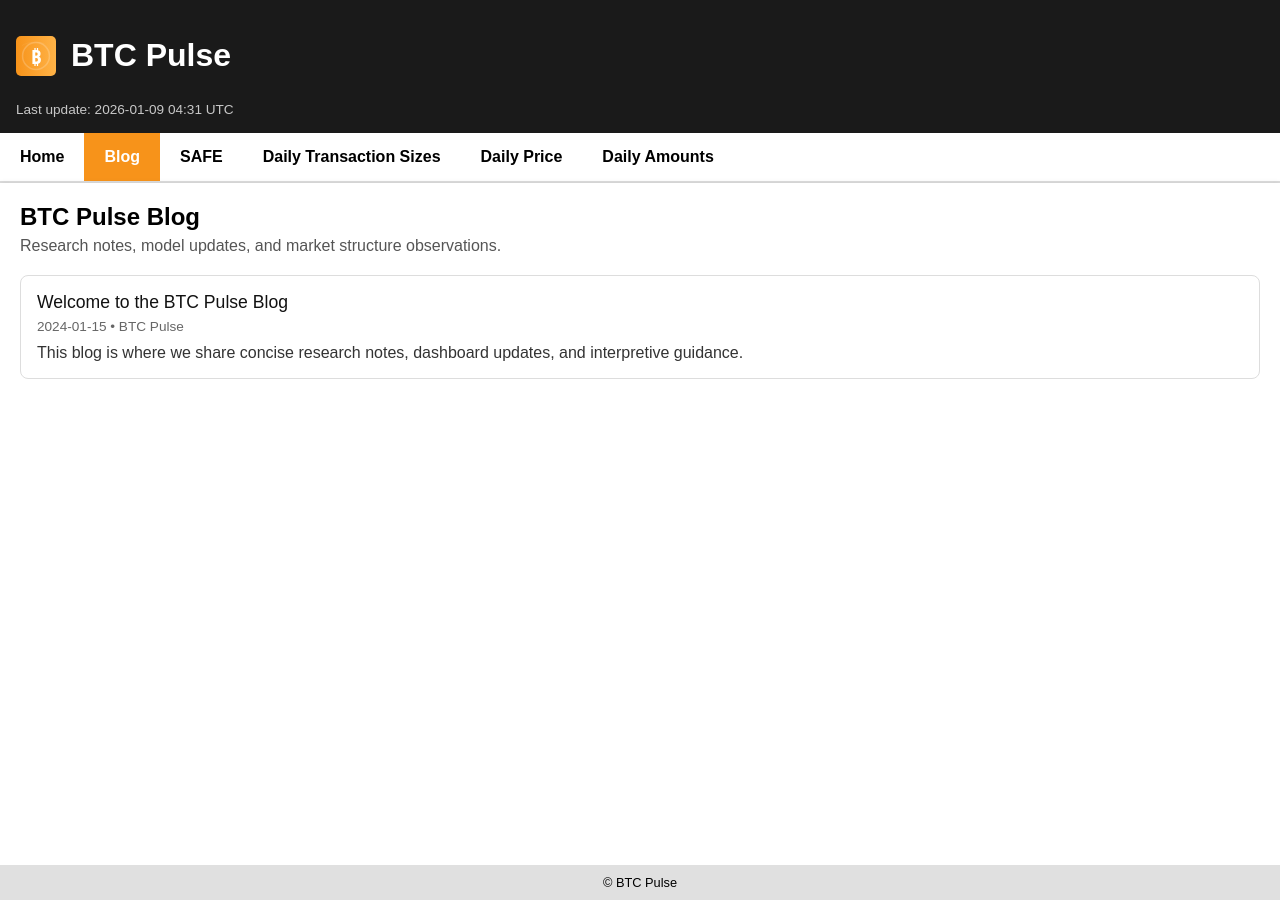
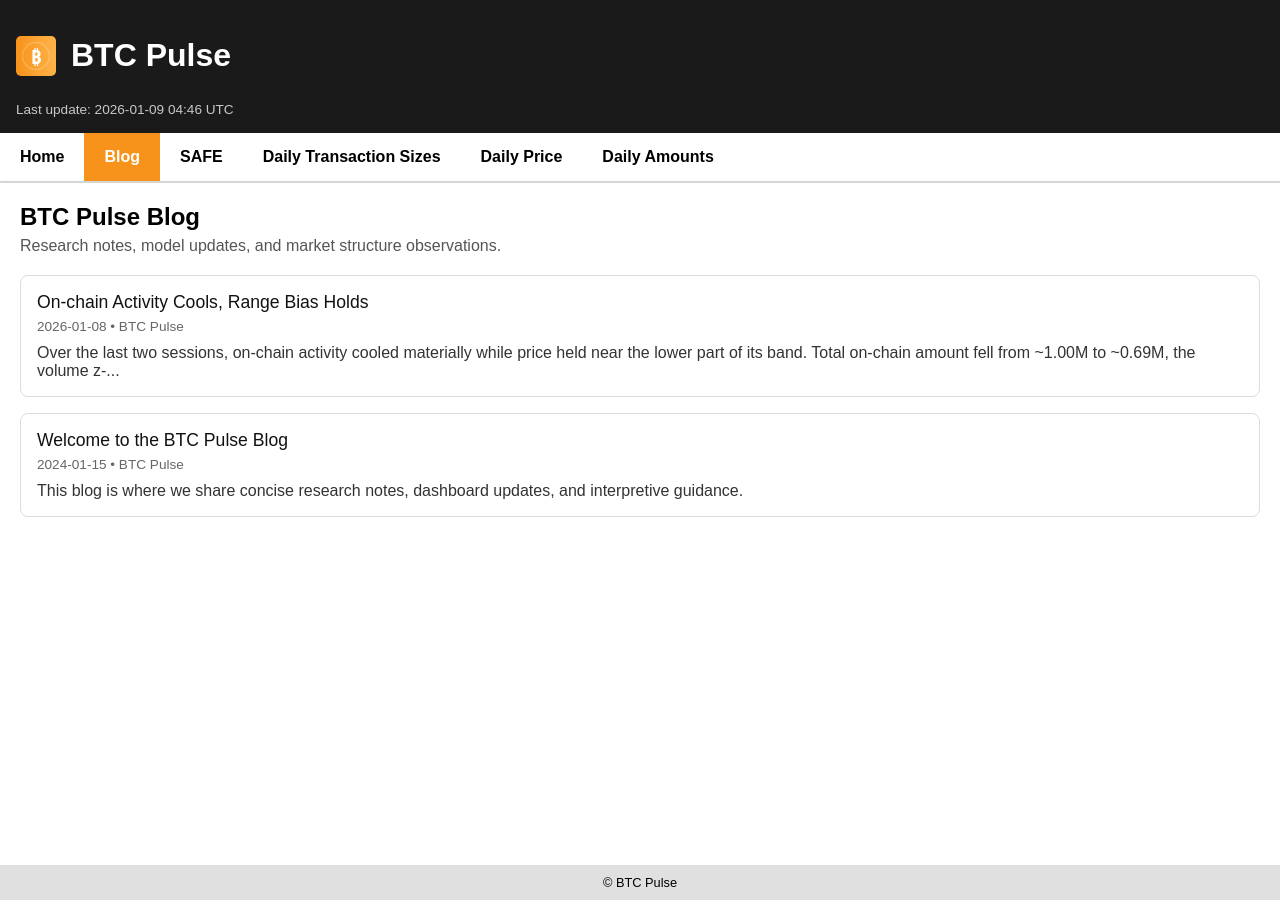
Before and after one commit to MihaiPopescu1985/bitcoin-charts, a Jekyll site: the page built from blog/index.md, in a window 1280 px wide. Built offline with Jekyll 4.4.1, drawn with Linux system fonts in a browser that asks for light colours; some of the changed lines change nothing that is shown.

Commit message:
blog post

```diff
--- a/_data/last_update.json
+++ b/_data/last_update.json
@@ -1,3 +1,3 @@
 {
-  "iso": "2026-01-09T04:31:46Z"
+  "iso": "2026-01-09T04:46:06Z"
 }
--- /dev/null
+++ b/_posts/2026-01-08-onchain-quiet-range-bias.md
@@ -0,0 +1,53 @@
+---
+layout: post
+title: "On-chain Activity Cools, Range Bias Holds"
+date: 2026-01-08
+author: BTC Pulse
+description: "Last two days show cooling activity and a shift toward range conditions with reduced downside intensity."
+---
+
+Over the last two sessions, on-chain activity cooled materially while price held near the lower part of its band.
+Total on-chain amount fell from ~1.00M to ~0.69M, the volume z-score dropped from 1.37 to 0.23, and whale share normalized (whale share z-score from 0.81 to 0.02).
+This looks less like acute distribution and more like a pause in participation.
+
+Regime probabilities shifted toward range: HMM range-lowvol rose (0.37 to 0.58), while HMM down-fast eased (0.61 to 0.39).
+Band position stayed low (0.166 to 0.159), suggesting price remains in a lower-band zone, but without fresh downside acceleration.
+Exposure guidance softened (E_target_safe 0.58 to 0.51), reflecting reduced conviction.
+
+Near-term expectation: a choppy, range-leaning phase unless participation re-accelerates. If on-chain volume and dominance stay muted, the model likely favors patience over aggressive adds; if volume and whale dominance re-expand, risk of a sharper move (either rebound or renewed downside) rises.
+
+=== SAFE Touch Probabilities (calibrated) ===
+Eval date (price anchor): 2026-01-08 | close=91,099.99
+Conditioning SAFE date:   2026-01-07
+
+Regime probs (conditioning):
+  P_UP_SLOW_HMM       : 0.0000
+  P_UP_FAST_HMM       : 0.0000
+  P_RANGE_LOWVOL_HMM  : 0.3742
+  P_RANGE_HIGHVOL_HMM : 0.0000
+  P_DOWN_SLOW_HMM     : 0.0109
+  P_DOWN_FAST_HMM     : 0.6148
+
+Calibrated mixture params (daily log-return):
+  mu    = +0.002130  (~+0.213% per day)
+  sigma = 0.028517 (~2.852% daily)
+
+--- Touch probabilities within horizon ---
+Horizon: 10 days | sims: 20000
+
+UP targets:
+    +2%:  74.9%
+    +5%:  55.4%
+   +10%:  29.3%
+DOWN targets:
+    -2%:  61.4%
+    -5%:  38.2%
+   -10%:  13.4%
+
+--- Calibration per regime (mu, sigma, weight_sum) ---
+P_UP_SLOW_HMM        mu=+0.001055 sigma=0.025629 wsum=480.2
+P_UP_FAST_HMM        mu=+0.003245 sigma=0.035042 wsum=343.3
+P_RANGE_LOWVOL_HMM   mu=+0.000012 sigma=0.022165 wsum=415.3
+P_RANGE_HIGHVOL_HMM  mu=-0.000385 sigma=0.030473 wsum=446.1
+P_DOWN_SLOW_HMM      mu=+0.000771 sigma=0.037612 wsum=452.1
+P_DOWN_FAST_HMM      mu=+0.003443 sigma=0.031529 wsum=181.0
```
